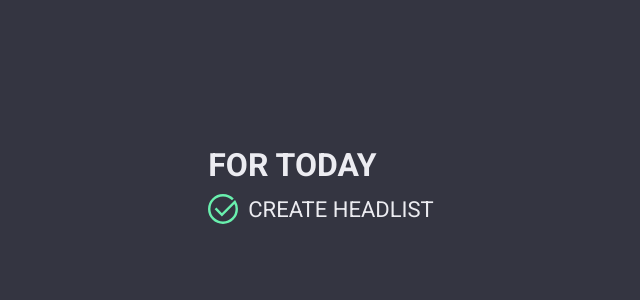
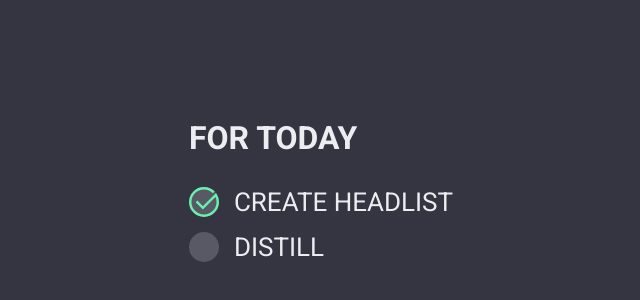
Before and after one commit to HKanwal/goldlist-method, a React (Vite) app: page / in a window 1280 px wide. Shown: the part 210-510 px from the top of the page, without its empty margins (319-959 px from the left). Built offline with nearby package versions, Linux system fonts and the light colour scheme.

Commit message:
Improve style of goal list

```diff
--- a/src/components/Goal/Goal.module.css
+++ b/src/components/Goal/Goal.module.css
@@ -3,13 +3,20 @@
 
   display: flex;
   align-items: center;
-  padding-top: 10px;
-  padding-bottom: 10px;
+  padding-top: 15px;
 }
 
 .goal-text {
-  margin-left: 10px;
-  font-size: 22px;
+  margin-left: 15px;
+  font-size: 26px;
+}
+
+.unchecked-circle {
+  fill: rgba(var(--white), 0.2);
+}
+
+.checkmark-svg {
+  background: rgba(var(--white), 0.2);
 }
 
 .checkmark-path {
--- a/src/components/Goal/Goal.tsx
+++ b/src/components/Goal/Goal.tsx
@@ -8,7 +8,13 @@ interface GoalProps {
 function Goal(props: GoalProps) {
   return (
     <div className={Styles["goal-container"]}>
+      {!props.completed ? (
+        <svg viewBox="0 0 30 30" height="30px" width="30px">
+          <circle className={Styles["unchecked-circle"]} r="15px" cx="15px" cy="15px"></circle>
+        </svg>
+      ) : (
         <svg xmlns="http://www.w3.org/2000/svg" viewBox="0 0 98.5 98.5" height="30px" width="30px">
+          <circle className={Styles["unchecked-circle"]} r="49.25px" cx="49.25" cy="49.25"></circle>
           <path
             className={Styles["checkmark-path"]}
             fill="none"
@@ -17,6 +23,7 @@ function Goal(props: GoalProps) {
             d="M81.7,17.8C73.5,9.3,62,4,49.2,4 C24.3,4,4,24.3,4,49.2s20.3,45.2,45.2,45.2s45.2-20.3,45.2-45.2c0-8.6-2.4-16.6-6.5-23.4l0,0L45.6,68.2L24.7,47.3"
           />
         </svg>
+      )}
       <span className={Styles["goal-text"]}>{props.text}</span>
     </div>
   );
--- a/src/components/GoalScreen/GoalScreen.module.css
+++ b/src/components/GoalScreen/GoalScreen.module.css
@@ -18,4 +18,5 @@
 .title {
   margin: 0;
   font-size: 32px;
+  margin-bottom: 15px;
 }
--- a/src/components/GoalScreen/GoalScreen.tsx
+++ b/src/components/GoalScreen/GoalScreen.tsx
@@ -7,7 +7,8 @@ function GoalScreen() {
       <div className={Styles["goal-container"]}>
         <div>
           <h2 className={Styles.title}>FOR TODAY</h2>
-          <Goal text="CREATE HEADLIST" completed={false} />
+          <Goal text="CREATE HEADLIST" completed={true} />
+          <Goal text="DISTILL" completed={false} />
         </div>
       </div>
     </div>
```
Lines whose indentation alone changed are shown as unchanged.
